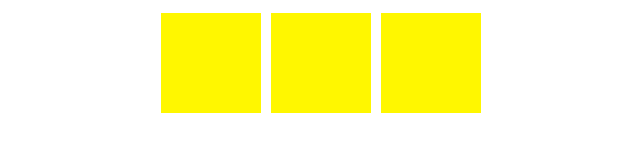
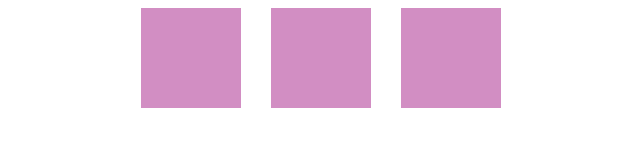
Before and after one commit to enerel321/dessert.shop, a plain HTML site: page exercise7.html in a window 1280 px wide. Shown: the whole page, without its empty margins (319-959 px from the left). Drawn offline with Linux system fonts and the light colour scheme.

Commit message:
Add files via upload

```diff
--- a/exercise7.html
+++ b/exercise7.html
@@ -3,14 +3,37 @@
   <meta charset="UTF-8">
   <meta name="viewport" content="width=device-width, initial-scale=1.0">
   <style>
-    .container7 { display: flex; justify-content: center; height: 100vh; }
-    .aa { width: 100px; height: 100px; background: rgb(255, 247, 0); margin: 5px; }
-    @media (max-width: 700px) { .container7 { flex-direction: column; } }
-    @media (max-width: 400px) { .aa { background: yellow; } }
+    .contain
+    {
+      gap: 20px;
+      display: flex;
+      justify-content: center;
+      align-items: center;
+      height: 100px;
+      }
+    .aa
+    {
+     width: 100px;
+     height: 100px;
+     background: rgb(210, 142, 195);
+     margin: 5px;
+     justify-content: center;
+    align-items: center;
+
+    }
+    @media (max-width: 700px) {
+    .contain
+      { flex-direction: column; }
+    }
+    @media (max-width: 400px)
+    {
+    .aa
+    { background: rgb(51, 255, 0); }
+    }
   </style>
 </head>
 <body>
-  <div class="container7">
+  <div class="contain">
     <div class="aa"></div>
     <div class="aa"></div>
     <div class="aa"></div>
```
